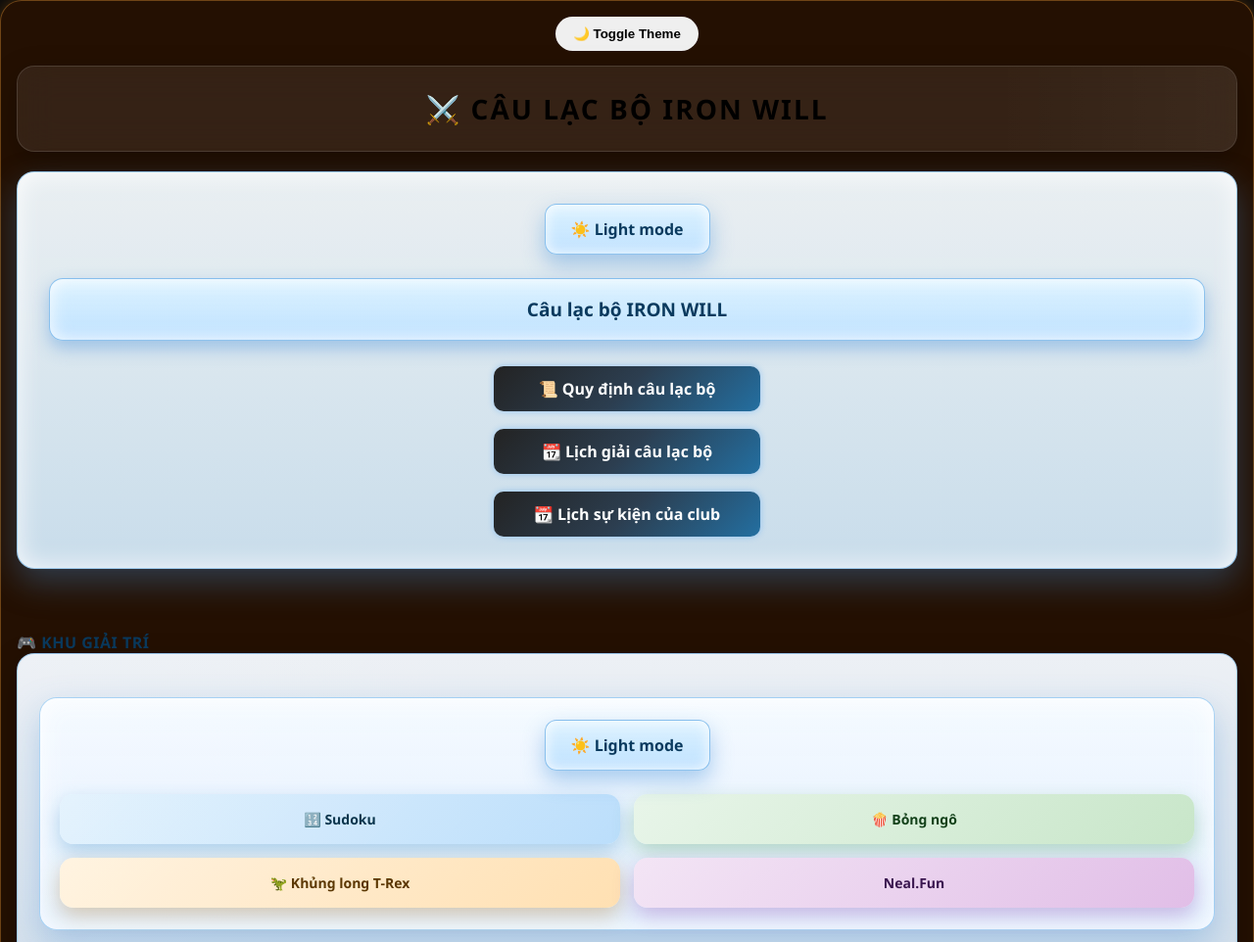
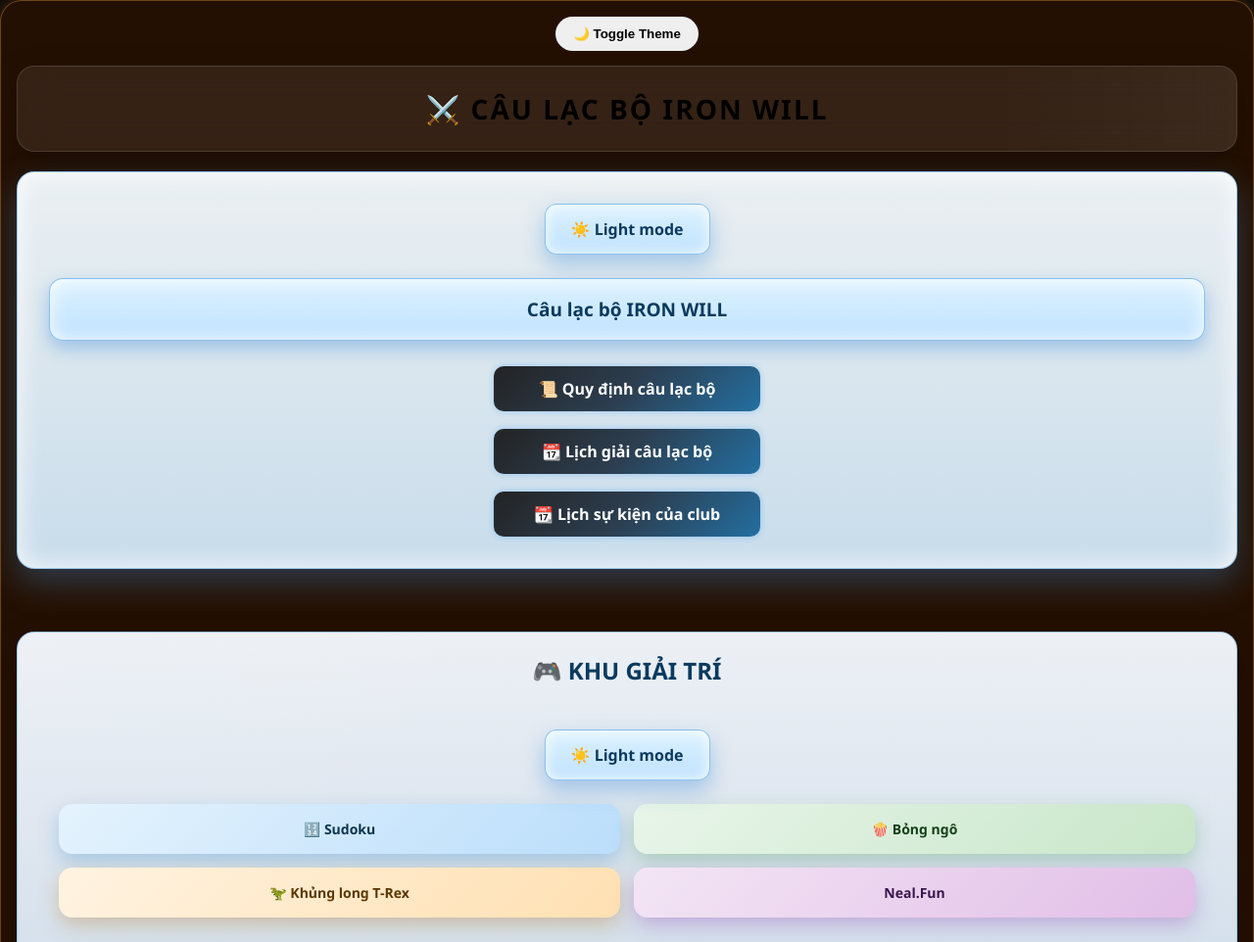
Before and after one commit to knight-wanderer/hmm, a plain HTML site: page index.html in a window 1280 px wide. Shown: the top 962 px of the page at 98% size. Drawn offline with Linux system fonts and the light colour scheme.

Commit message:
Update index.html

```diff
--- a/index.html
+++ b/index.html
@@ -87,7 +87,7 @@
       #14143b 100%
     );
 
-  overflow:hidden;
+overflow:visible;
 
   position:relative;
 
@@ -119,6 +119,8 @@
   gap:18px;
 
   overflow-x:auto;
+
+  overflow-y:visible;
 
   padding:18px 8px 30px;
 
@@ -152,6 +154,8 @@
 
 .milestone{
   position:relative;
+
+   padding-top:10px;
 
   min-width:110px;
 
@@ -741,7 +745,6 @@
 -->
 <br><br>
 <div class="card">
-<div id="hubTitle" style="font-weight: 800; font-size: 16px; color: #0a3a5e; letter-spacing: .5px;">🎮 KHU GIẢI TR&Iacute;</div>
 <!--
 © 2026 - Mã nguồn thuộc quyền sở hữu của tác giả.
 Không được tự ý chỉnh sửa hoặc sao chép khi chưa có sự cho phép.
@@ -749,7 +752,23 @@
 Unauthorized modification or copying is prohibited.
 -->
 <div id="gameHub" class="glass section-box gamehub-light">
-<div style="width:100%; max-width:100%; box-sizing:border-box; margin: 22px auto; padding: 22px 20px; background: linear-gradient(180deg,rgba(245,250,255,.96),rgba(225,240,255,.92)); border-radius: 18px; border: 1px solid rgba(120,185,235,.6); box-shadow: 0 14px 34px rgba(70,140,210,.35),               inset 0 0 26px rgba(255,255,255,.9); font-family: Segoe UI,Tahoma,Arial,sans-serif; transition: .25s ease;"><!-- HEADER -->
+<div style="
+font-weight:900;
+font-size:24px;
+text-align:center;
+margin-bottom:22px;
+">
+🎮 KHU GIẢI TRÍ
+</div>
+<div style="
+width:100%;
+max-width:100%;
+box-sizing:border-box;
+margin:22px auto;
+padding:22px 20px;
+font-family:Segoe UI,Tahoma,Arial,sans-serif;
+transition:.25s ease;
+">
 <div style="text-align: center; margin-bottom: 24px;">
   <div style="display: inline-flex; align-items: center; justify-content: center; padding: 14px 26px; background: linear-gradient(180deg, rgba(220,242,255,0.95), rgba(185,222,255,0.9)); backdrop-filter: blur(10px); -webkit-backdrop-filter: blur(10px); color: #0a3a5e; font-weight: 600; border-radius: 12px; cursor: pointer; border: 1px solid rgba(110,175,230,0.7); box-shadow: inset 0 0 14px rgba(255,255,255,0.95),                   0 10px 22px rgba(80,150,220,0.45); transition: transform .2s ease, box-shadow .2s ease;" onclick="
 const hub=document.getElementById('gameHub');
@@ -1185,7 +1204,6 @@
 
   box.classList.add('shake');
 }
-  }
 },1000);
 ">0</a> <a class="btn" style="width: 42px; height: 42px; background: #ffd700; color: #7a0000; border-radius: 10px; font-weight: 900; font-size: 18px; line-height: 42px; text-decoration: none; display: inline-block;" onclick="
 if(box.lock)return;
@@ -1214,7 +1232,6 @@
 
   box.classList.add('shake');
 }
-  }
 },1000);
 ">0</a> <a class="btn" style="width: 42px; height: 42px; background: #ffd700; color: #7a0000; border-radius: 10px; font-weight: 900; font-size: 18px; line-height: 42px; text-decoration: none; display: inline-block;" onclick="
 if(box.lock)return;
@@ -1244,7 +1261,6 @@
 
   box.classList.add('shake');
 }
-}
 },1000);
 ">0</a></div>
 <a style="font-size: 12px; color: #ffd700; text-decoration: none;" onclick="
```
